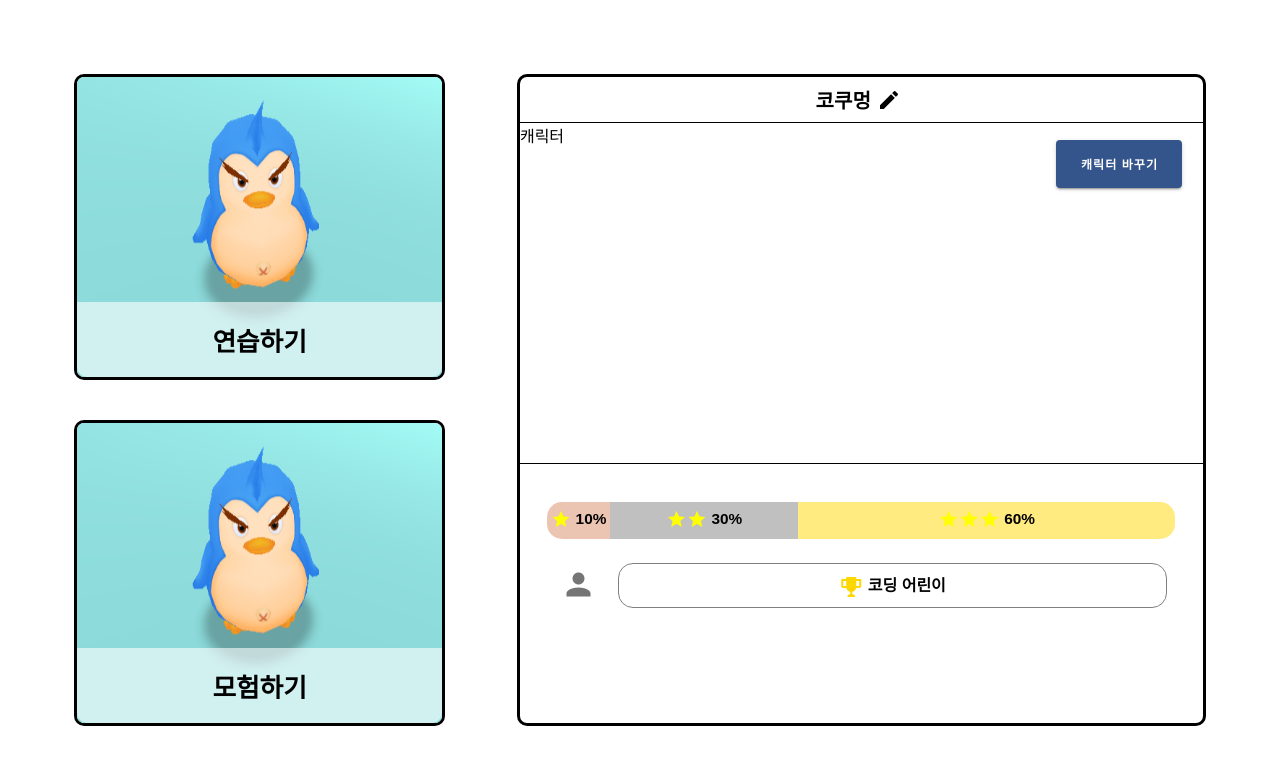
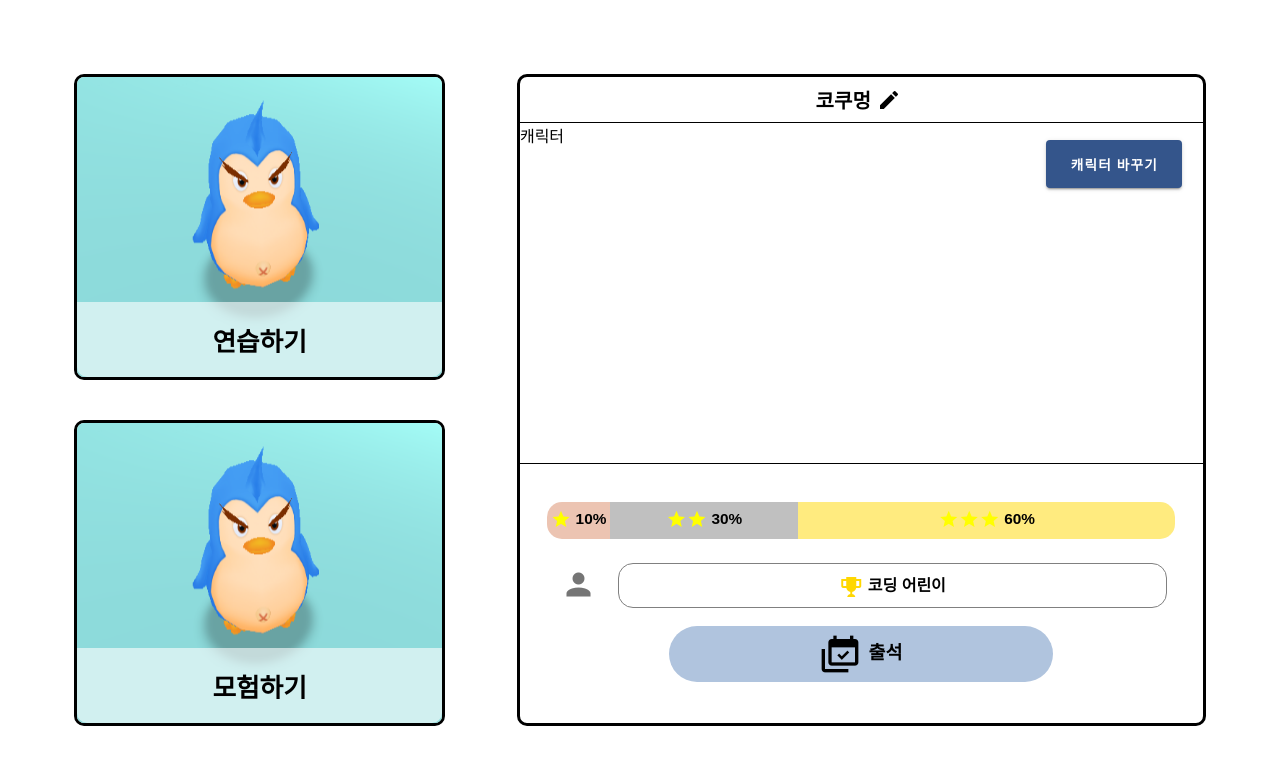
Before and after one commit to KimNackHyeon/Cobit, a Vue app in the folder code/frontend/: page /mypage in a window 1280 px wide. Shown: the top 764 px of the page. Built offline with nearby package versions, Linux system fonts and the light colour scheme.

Commit message:
S03P31B102-96 / Add mypage attend

```diff
--- a/code/frontend/src/views/Mypage.vue
+++ b/code/frontend/src/views/Mypage.vue
@@ -24,7 +24,7 @@
     <div class="rightbox box">
       <div class="name">
         <div>
-          코쿠멍
+          {{name}}
         </div>
         <v-btn icon><v-icon style="color: black; margin-left: 1%;">mdi-pencil</v-icon></v-btn>
       </div>
@@ -62,8 +62,15 @@
           <div class="nicknameBox">
             <div class="nickname">
               <v-icon style="color: gold;">mdi-trophy-variant</v-icon>
-              코딩 어린이
+              {{nickname}}
             </div>
+          </div>
+        </div>
+        <!-- 출석 -->
+        <div style="height: 40%; display: flex; align-items: center; justify-content: center;">
+          <div class="attendBox">
+            <v-icon style="font-size: 5vh; color: black;">mdi-calendar-multiple-check</v-icon>
+            <div style="display: inline-block; margin-left: 3%;">출석</div>
           </div>
         </div>
       </div>
@@ -79,6 +86,8 @@ export default {
     return {
       star: [1, 3, 6],
       starpercent: [],
+      name: "코쿠멍",
+      nickname: "코딩 어린이",
     }
   },
   mounted() {
@@ -156,9 +165,9 @@ export default {
   top: 5%;
   right: 3%;
   color: white !important;
-  font-size: 1.5vh !important;
+  font-size: 1.7vh !important;
   font-weight: 600;
-  background-color: rgba(52, 85, 139, 1) !important;
+  background-color: rgb(52, 85, 139) !important;
   padding: 3vh !important;
 }
 .star {
@@ -195,4 +204,14 @@ export default {
   border-radius: 15px;
   font-weight: 600;
 }
+.attendBox {
+  padding: 1vh 6vh;
+  border-radius: 30px;
+  background-color:  lightsteelblue;;
+  width: 30vw;
+  text-align: center;
+  font-size: 2.3vh;
+  font-weight: 600;
+  cursor: pointer;
+}
 </style>
```
